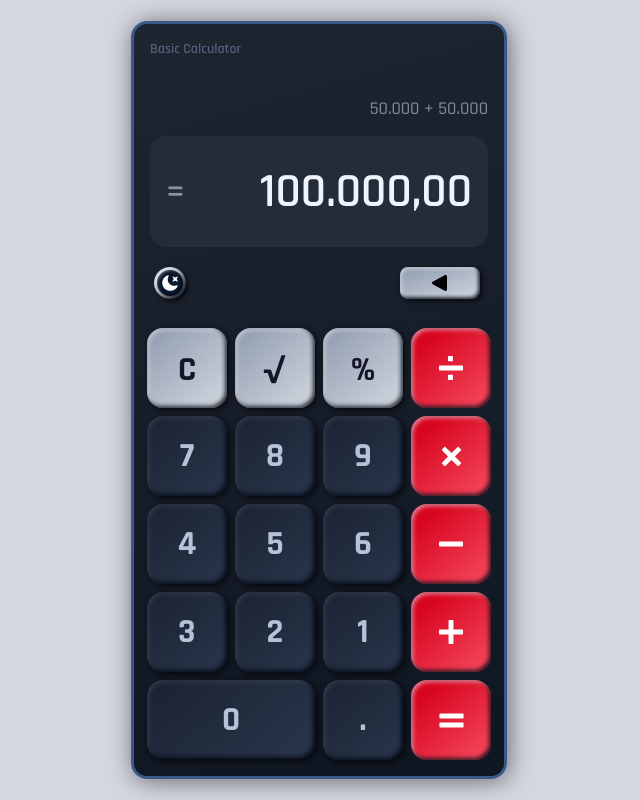
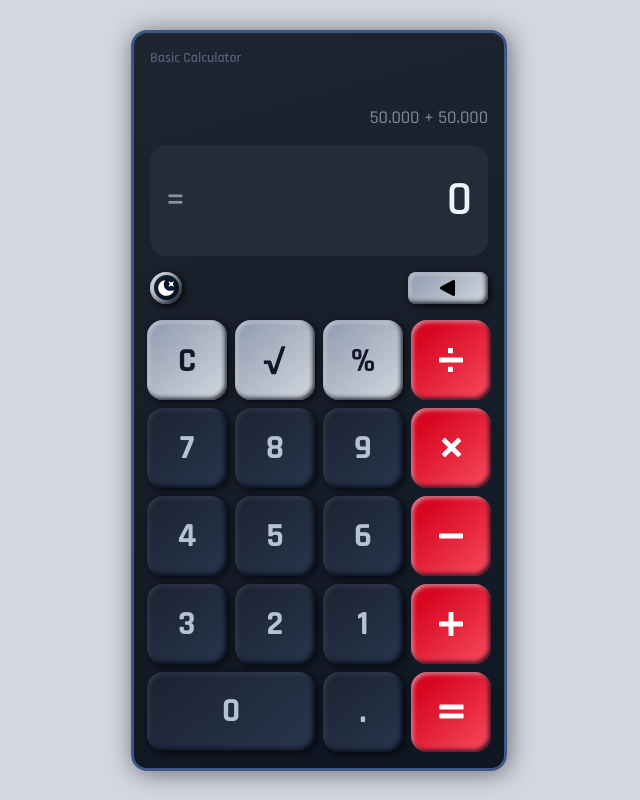
Before and after one commit to weslleycabral/dio_calculadora, a React (Vite) app: page / in a window 1280 px wide. Shown: the whole page, without its empty margins (321-961 px from the left). Built offline with nearby package versions, Linux system fonts and the light colour scheme.

Commit message:
Quarto Commit

```diff
--- /dev/null
+++ b/src/components/Buttons/BackSpace/BackSpace.module.css
@@ -0,0 +1,16 @@
+.backSpace {
+    display: flex;
+    width: 5rem;
+    height: 2rem;
+    justify-content: center;
+    align-items: center;
+
+    border-radius: 0.5rem;
+    background: linear-gradient(139deg, #929EB1 5.77%, #CBD1DA 89.37%);
+    box-shadow: 2px 2px 6px 0px rgba(0, 0, 0, 0.75), -2px -2px 4px 0px rgba(0, 8, 20, 0.80) inset, 2px 2px 4px 0px rgba(228, 231, 240, 0.60) inset;
+    cursor: pointer;
+}
+
+.backSpace:active {
+    transform: scale(.95);
+}
--- /dev/null
+++ b/src/components/Buttons/BackSpace/BackSpace.tsx
@@ -0,0 +1,17 @@
+import styles from './BackSpace.module.css';
+import arrow from './arrow.svg'
+
+function BackSpace() {
+
+const { backSpace } = styles;
+
+  return (
+    <>
+      <div className={backSpace}>
+        <img src={arrow}/>
+      </div>
+    </>
+  );
+}
+
+export default BackSpace;
--- a/src/components/Buttons/DarkMode/DarkMode.module.css
+++ b/src/components/Buttons/DarkMode/DarkMode.module.css
@@ -20,4 +20,5 @@
     border-radius: 1rem;
     background: linear-gradient(139deg, #CAD3E3 5.77%, #EFF3FA 89.37%);
     box-shadow: 2px 2px 6px 0px rgba(0, 0, 0, 0.20), -1px -1px 4px 0px rgba(76, 92, 120, 0.80) inset, 2px 2px 4px 0px rgba(228, 231, 240, 0.60) inset;
+    cursor: pointer;
 }
--- a/src/components/Buttons/LightMode/LightMode.module.css
+++ b/src/components/Buttons/LightMode/LightMode.module.css
@@ -20,4 +20,5 @@
     border-radius: 1rem;
     background: linear-gradient(139deg, #030C1A 5.77%, #0C1F3D 89.37%);
     box-shadow: 2px 2px 6px 0px rgba(0, 0, 0, 0.75), -2px -2px 4px 0px rgba(0, 8, 20, 0.80) inset, 2px 2px 4px 0px rgba(228, 231, 240, 0.12) inset;
+    cursor: pointer;
 }
--- a/src/components/Buttons/Square/Square.module.css
+++ b/src/components/Buttons/Square/Square.module.css
@@ -19,6 +19,8 @@
     color: #B7C2D6;
     font-size: 2.125rem;
     font-weight: 700;
+
+    cursor: pointer;
 }
 
 .blue:active {
@@ -38,6 +40,9 @@
     color: #B7C2D6;
     font-size: 2.125rem;
     font-weight: 700;
+
+    cursor: pointer;
+
 }
 
 .bluelarge:active {
@@ -57,6 +62,8 @@
     color: #ffffff;
     font-size: 2.125rem;
     font-weight: 700;
+
+    cursor: pointer;
 }
 
 .red:active {
@@ -77,6 +84,8 @@
     box-shadow: 2px 2px 6px 0px rgba(0, 0, 0, 0.75), -2px -2px 4px 0px rgba(0, 8, 20, 0.80) inset, 2px 2px 4px 0px rgba(228, 231, 240, 0.60) inset;
     font-size: 2.125rem;
     font-weight: 700;
+
+    cursor: pointer;
 }
 
 .white:active {
--- a/src/components/Control/Control.module.css
+++ b/src/components/Control/Control.module.css
@@ -2,13 +2,5 @@
   display: flex;
   width: 100%;
   justify-content: space-between;
+  align-items: center;
 }
-
-.modeButton {
-  border: none;
-  background: none;
-  padding: 0;
-  margin: 0;
-  cursor: pointer;
-  background: none;
-}
--- a/src/components/Control/Control.tsx
+++ b/src/components/Control/Control.tsx
@@ -1,20 +1,15 @@
 import styles from './Control.module.css';
-import DarkMode from '../assets/darkModePNG.png';
-import BackSpace from '../assets/backSpace.png';
+import LightMode from '../Buttons/LightMode/LightMode';
+import BackSpace from '../Buttons/BackSpace/BackSpace';
 
 function Control() {
 
-const { controls, modeButton} = styles;
+const { controls } = styles;
   return (
     <>
       <div className={controls}>
-        <button className={`${[modeButton]}`}>
-          <img src={DarkMode}/>
-        </button>
-
-        <button className={`${[modeButton]}`}>
-        <img src={BackSpace}/>
-        </button>
+        <LightMode/>
+        <BackSpace/>
       </div>
     </>
   );
--- a/src/components/Input/Input.tsx
+++ b/src/components/Input/Input.tsx
@@ -8,7 +8,7 @@ const { input, result, display } = styles;
     <>
       <div className={input}>
         <div className={result}>=</div>
-        <div className={display}>100.000,00</div>
+        <div className={display}>0</div>
       </div>
     </>
   );
```
Also changed, not shown: src/components/Buttons/BackSpace/arrow.svg (added).
